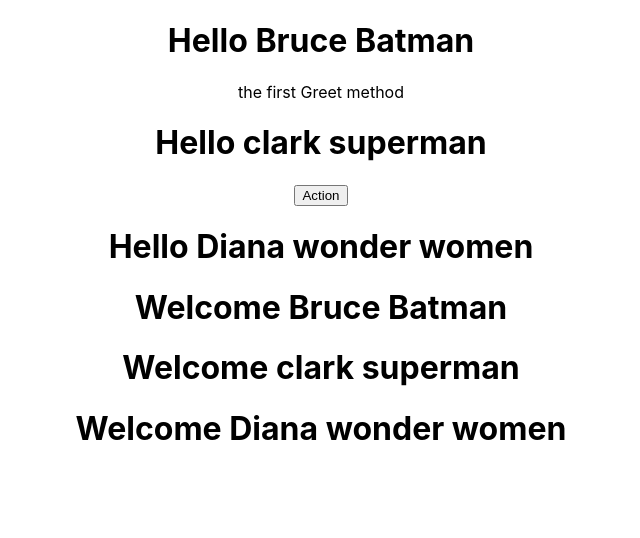
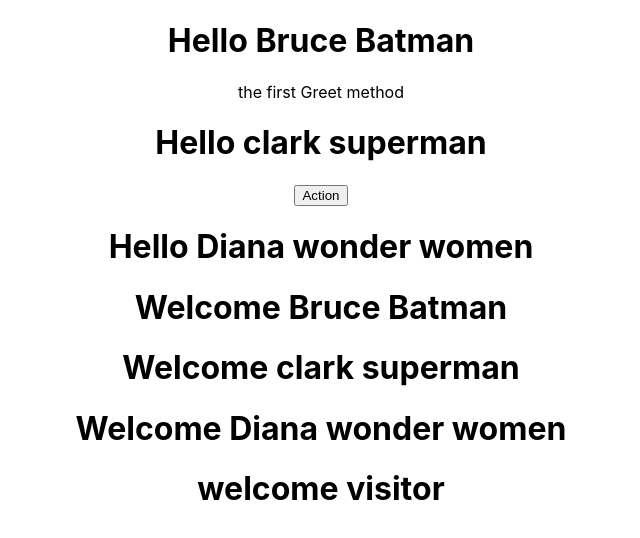
Before and after one commit to panchalleena1286/ReactJS-Learning, a React (Create React App) app in the folder codewith-react/: page / in a window 1280 px wide. Shown: the top 538 px of the page, without its empty margins (319-959 px from the left). Built offline with nearby package versions, Linux system fonts and the light colour scheme.

Commit message:
initial commit

```diff
--- a/codewith-react/src/App.js
+++ b/codewith-react/src/App.js
@@ -2,6 +2,7 @@
 import './App.css';
 import Greet from './components/Greet';
 import Welcome from './components/welcome';
+import Message from './components/Message';
 import Hello from './components/Hello';
 import React from 'react';
 
@@ -21,6 +22,8 @@ function App() {
        <Welcome name="clark" heroName="superman"/>
        <Welcome name="Diana" heroName="wonder women"/>
 
+       <Message />
+
       {/* <Hello /> */}
     </div>
    );
--- /dev/null
+++ b/codewith-react/src/components/Message.js
@@ -0,0 +1,21 @@
+import React, { Component } from 'react';
+
+class Message extends Component {
+
+    constructor() {
+        super()
+        this.state = {
+            message: 'welcome visitor'
+        }
+    }
+
+    render() {
+        return(
+        <h1>
+            {this.state.message}
+        </h1>
+        )
+    }
+}
+
+export default Message;
```
